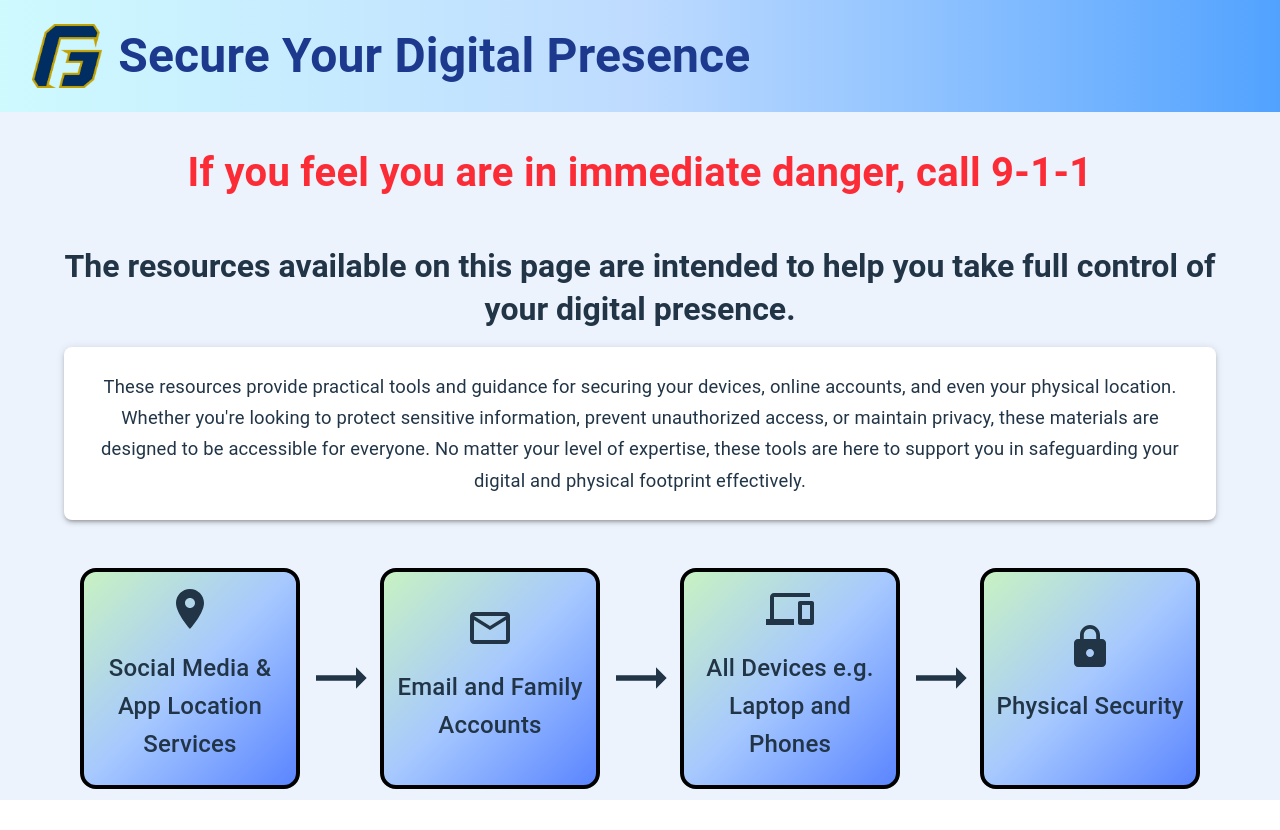
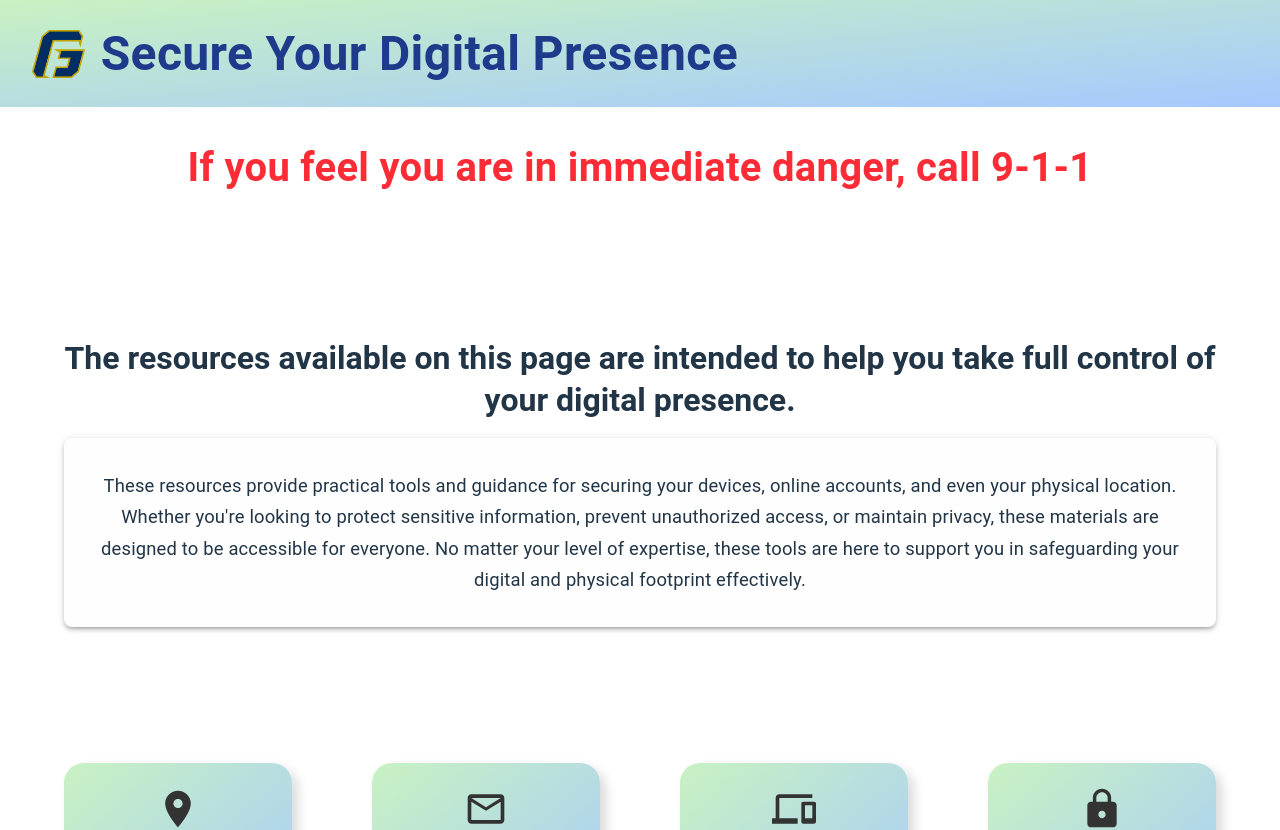
Before and after one commit to CJackson21/compromise-recovery, a React (Vite) app: page / in a window 1280 px wide. Shown: the top 830 px of the page. Before the commit the page ends 800 px from the top, so only its background shows below. Built offline with nearby package versions, Linux system fonts and the light colour scheme.

Commit message:
chore: updating colors and adjusting layout on home page

```diff
--- a/src/components/TopBar.tsx
+++ b/src/components/TopBar.tsx
@@ -1,5 +1,7 @@
 import React from 'react';
 import { Link } from 'react-router-dom';
+import Box from '@mui/material/Box';
+import Typography from '@mui/material/Typography';
 
 interface TopBarProps {
     title?: string;
@@ -7,15 +9,38 @@ interface TopBarProps {
 
 const TopBar: React.FC<TopBarProps> = ({ title = 'Secure Your Digital Presence' }) => {
     return (
-        <div className="w-full bg-gradient-to-r from-cyan-100 via-blue-200 to-blue-400 px-4 sm:px-8 py-6 flex items-center">
-            {/* GFU Logo & Title in Flexbox */}
-            <div className="flex items-center gap-x-4 w-full">
+        <Box
+            sx={{
+                width: '100%',
+                background: 'linear-gradient(to bottom right, #c8f2c2, #a6c8ff)',
+                px: { xs: 2, sm: 4 },
+                py: 3,
+                display: 'flex',
+                alignItems: 'center',
+            }}
+        >
+            <Box sx={{ display: 'flex', alignItems: 'center', gap: 2, width: '100%' }}>
                 <Link to="/">
-                    <img src="/img/gf-blue-gold.png" alt="Logo" className="h-8 sm:h-16 w-auto" />
+                    <img
+                        src="/img/gf-blue-gold.png"
+                        alt="Logo"
+                        style={{ height: '3rem', width: 'auto' }}
+                        className="sm:h-16"
+                    />
                 </Link>
-                <h2 className="text-2xl sm:text-5xl font-bold text-blue-900">{title}</h2>
-            </div>
-        </div>
+                <Typography
+                    variant="h4"
+                    component="h2"
+                    fontWeight="bold"
+                    sx={{
+                        fontSize: { xs: '1.5rem', sm: '3rem' },
+                        color: '#1e3a8a',
+                    }}
+                >
+                    {title}
+                </Typography>
+            </Box>
+        </Box>
     );
 };
 
--- a/src/components/pages/Home.tsx
+++ b/src/components/pages/Home.tsx
@@ -31,18 +31,43 @@ function Home() {
         []
     );
 
+    // Neumorphism Lite style for the boxes
     const boxStyles = React.useMemo(
         () => ({
-            width: '90%',
-            minHeight: { xs: '10em', lg: '12em' },
+            width: '100%',
+            height: '11em',
             display: 'flex',
             flexDirection: 'column',
             alignItems: 'center',
-            justifyContent: 'center',
+            justifyContent: 'flex-start',
             textAlign: 'center',
-            borderRadius: '1rem',
-            border: '4px solid black',
-            background: 'linear-gradient(to bottom right, #c8f2c2, #a6c8ff, #5a85ff)',
+            borderRadius: '1.25rem',
+            background: 'linear-gradient(to bottom right, #c8f2c2, #a6c8ff)',
+            p: 3,
+            boxShadow: `
+        6px 6px 12px rgba(0, 0, 0, 0.15),
+        -6px -6px 12px rgba(255, 255, 255, 0.4)
+      `,
+            transition: 'all 0.3s ease-in-out',
+            '&:hover': {
+                transform: 'translateY(-4px)',
+                boxShadow: `
+          3px 3px 8px rgba(0, 0, 0, 0.2),
+          -3px -3px 8px rgba(255, 255, 255, 0.5)
+        `,
+            },
+            '&:active': {
+                transform: 'translateY(-2px)',
+            },
+            '& svg': {
+                fontSize: '2.75rem',
+                color: '#333',
+            },
+            '& .MuiTypography-root': {
+                fontWeight: 'bold',
+                fontSize: '1.2rem',
+                color: '#222',
+            },
         }),
         []
     );
@@ -57,9 +82,18 @@ function Home() {
     );
 
     return (
-        <Grid container spacing={6} className="justify-center w-full pt-1">
+        <Grid container spacing={15}>
+            <Grid
+                className="pt-1"
+                sx={{
+                    display: 'flex',
+                    flexDirection: 'column',
+                    gap: 6,
+                    flexWrap: { xs: 'wrap', md: 'nowrap' },
+                }}
+            >
                 {/* Discretionary Message */}
-            <Grid size={12} sx={{ width: '100%', display: 'flex', justifyContent: 'center' }}>
+                <Grid size={12} className="w-full display-flex justify-center mb-20">
                     <Typography
                         variant="h4"
                         fontWeight="bold"
@@ -71,49 +105,35 @@ function Home() {
                 </Grid>
 
                 {/* Intro Section */}
-            <Grid size={12}>
+                <Grid size={12} className="my-4">
                     <Typography variant="h5" fontWeight="bold" className="text-center pb-4">
-                    The resources available on this page are intended to help you take full control
-                    of your digital presence.
+                        The resources available on this page are intended to help you take full
+                        control of your digital presence.
                     </Typography>
-                <Paper elevation={3} sx={{ p: 3, borderRadius: 2, backgroundColor: 'white' }}>
+                    <Paper elevation={3} sx={{ p: 4, borderRadius: 2 }}>
                         <Typography variant="body1" className="text-center">
                             These resources provide practical tools and guidance for securing your
-                        devices, online accounts, and even your physical location. Whether you're
-                        looking to protect sensitive information, prevent unauthorized access, or
-                        maintain privacy, these materials are designed to be accessible for
-                        everyone. No matter your level of expertise, these tools are here to support
-                        you in safeguarding your digital and physical footprint effectively.
+                            devices, online accounts, and even your physical location. Whether
+                            you're looking to protect sensitive information, prevent unauthorized
+                            access, or maintain privacy, these materials are designed to be
+                            accessible for everyone. No matter your level of expertise, these tools
+                            are here to support you in safeguarding your digital and physical
+                            footprint effectively.
                         </Typography>
                     </Paper>
                 </Grid>
+            </Grid>
 
-            {/* Box Layout */}
+            {/* Bottom Section: Box Layout */}
             <Grid
-                container
-                size={12}
                 sx={{
                     display: 'flex',
                     gap: 6,
                     flexWrap: { xs: 'wrap', md: 'nowrap' },
-                    justifyContent: 'center',
                 }}
-                className="w-full max-w-[1200px] px-4"
             >
                 {/* Box 1: Social Media & Location Services */}
-                <Box
-                    component={Link}
-                    to="/social"
-                    sx={{ ...boxStyles, ...linkStyles }}
-                    className="
-                        w-[90%] xs:w-[80%] sm:w-1/2 md:w-1/4
-                        min-h-[20vh] lg:min-h-[25vh]
-                        bg-gradient-to-br from-green-100 via-blue-200 to-blue-400
-                        flex flex-col items-center justify-center
-                        border-4 border-black
-                        text-center rounded-xl
-                    "
-                >
+                <Box component={Link} to="/social" sx={{ ...boxStyles, ...linkStyles }}>
                     <LocationOnIcon sx={{ fontSize: '3rem', mb: 1 }} />
                     <Typography variant="h6" className="p-2">
                         Social Media & App Location Services
@@ -126,19 +146,7 @@ function Home() {
                 </Box>
 
                 {/* Box 2: Email and Family Accounts */}
-                <Box
-                    component={Link}
-                    to="/family"
-                    sx={{ ...boxStyles, ...linkStyles }}
-                    className="
-                        w-[90%] xs:w-[80%] sm:w-1/2 md:w-1/4
-                        min-h-[20vh] lg:min-h-[25vh]
-                        bg-gradient-to-br from-green-100 via-blue-200 to-blue-400
-                        flex flex-col items-center justify-center
-                        border-4 border-black
-                        text-center rounded-xl
-                    "
-                >
+                <Box component={Link} to="/family" sx={{ ...boxStyles, ...linkStyles }}>
                     <MailOutlineIcon sx={{ fontSize: '3rem', mb: 1 }} />
                     <Typography variant="h6" className="p-2">
                         Email and Family Accounts
@@ -151,19 +159,7 @@ function Home() {
                 </Box>
 
                 {/* Box 3: Devices */}
-                <Box
-                    component={Link}
-                    to="/devices"
-                    sx={{ ...boxStyles, ...linkStyles }}
-                    className="
-                        w-[90%] xs:w-[80%] sm:w-1/2 md:w-1/4
-                        min-h-[20vh] lg:min-h-[25vh]
-                        bg-gradient-to-br from-green-100 via-blue-200 to-blue-400
-                        flex flex-col items-center justify-center
-                        border-4 border-black
-                        text-center rounded-xl
-                    "
-                >
+                <Box component={Link} to="/devices" sx={{ ...boxStyles, ...linkStyles }}>
                     <DevicesIcon sx={{ fontSize: '3rem', mb: 1 }} />
                     <Typography variant="h6" className="p-2">
                         All Devices e.g. Laptop and Phones
@@ -176,20 +172,7 @@ function Home() {
                 </Box>
 
                 {/* Box 4: Physical Security */}
-                <Box
-                    component={Link}
-                    to="/physical"
-                    sx={{ ...boxStyles, ...linkStyles }}
-                    className="
-                        w-[90%] xs:w-[80%] sm:w-1/2 md:w-1/4
-                        min-h-[20vh] lg:min-h-[25vh]
-                        bg-gradient-to-br from-green-100 via-blue-200 to-blue-400
-                        flex flex-col items-center justify-center
-                        border-4 border-black
-                        text-center rounded-xl
-                        mb-10 sm:mb-0
-                    "
-                >
+                <Box component={Link} to="/physical" sx={{ ...boxStyles, ...linkStyles, mb: 4 }}>
                     <LockIcon sx={{ fontSize: '3rem', mb: 1 }} />
                     <Typography variant="h6" className="p-2">
                         Physical Security
--- a/src/styles/theme.ts
+++ b/src/styles/theme.ts
@@ -5,7 +5,7 @@ const lightTheme = createTheme({
         mode: 'light',
         background: {
             default: '#e0e0e0',
-            paper: '#ffffff',
+            paper: '#FEFEFE',
         },
         primary: {
             main: '#646cff',
@@ -48,7 +48,7 @@ const lightTheme = createTheme({
         MuiCssBaseline: {
             styleOverrides: {
                 body: {
-                    backgroundColor: '#edf3fc',
+                    backgroundColor: 'white',
                 },
             },
         },
```
Lines whose indentation alone changed are shown as unchanged.
